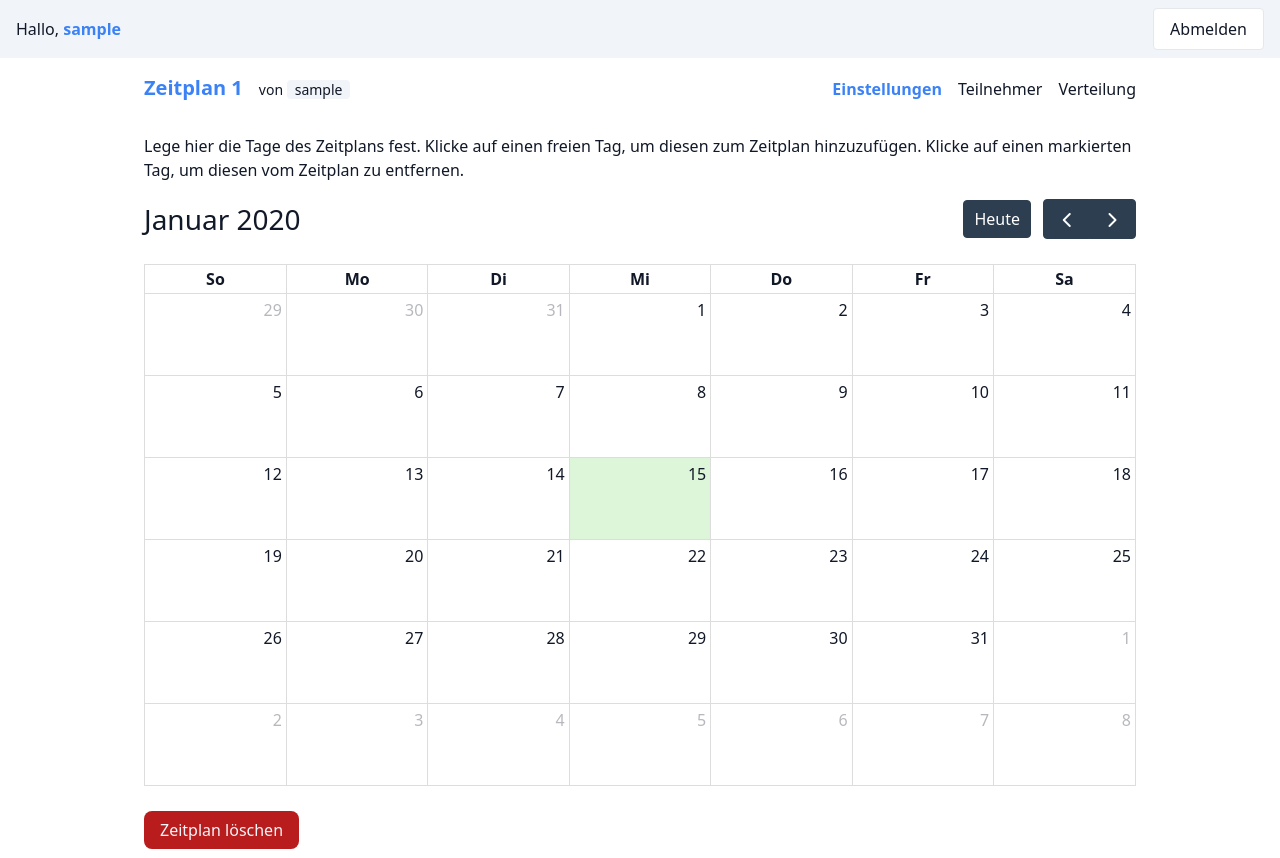
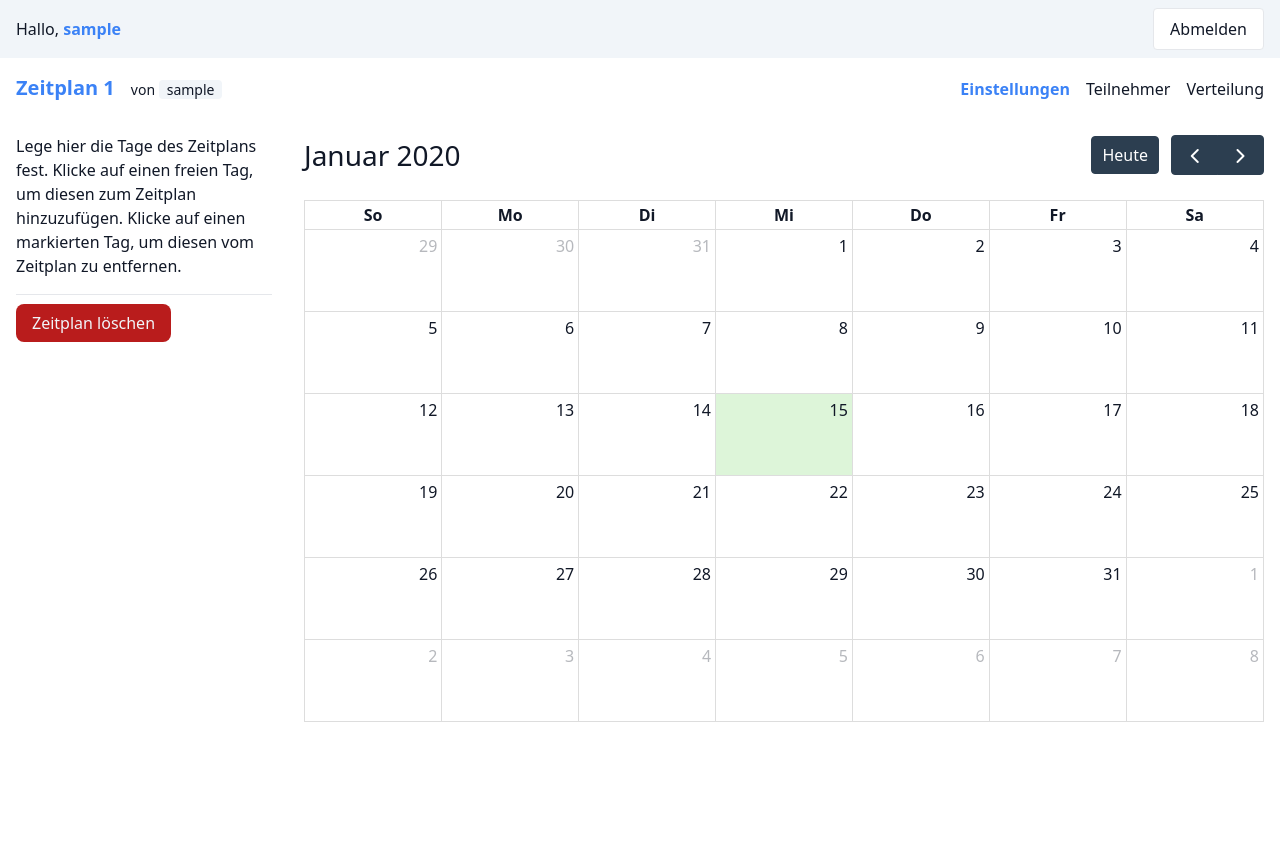
Before and after one commit to weinbusch/scheduler, a Django app: page /schedules/1/settings in a window 1280 px wide. After the commit the page ends 722 px from the top, so only its background shows below. Run offline with Django 4.2, Linux system fonts and the light colour scheme; a user stored in the database is signed in; tables that the repository leaves empty hold one stand-in row (values such as "Sample post"); lists and menus that the app fills with data are empty.

Commit message:
layout: use 2 column layout for settings and preferences

```diff
--- a/solver/static/solver/css/styles.css
+++ b/solver/static/solver/css/styles.css
@@ -784,6 +784,10 @@ video {
   border-bottom-width: 1px;
 }
 
+.border-t {
+  border-top-width: 1px;
+}
+
 .bg-slate-50 {
   --tw-bg-opacity: 1;
   background-color: rgb(248 250 252 / var(--tw-bg-opacity));
@@ -873,6 +877,10 @@ video {
 
 .pb-4 {
   padding-bottom: 1rem;
+}
+
+.pt-4 {
+  padding-top: 1rem;
 }
 
 .text-center {
@@ -966,6 +974,11 @@ video {
 .text-purple-600 {
   --tw-text-opacity: 1;
   color: rgb(147 51 234 / var(--tw-text-opacity));
+}
+
+.text-red-500 {
+  --tw-text-opacity: 1;
+  color: rgb(239 68 68 / var(--tw-text-opacity));
 }
 
 .underline {
--- a/solver/templates/solver/schedule_assignments.html
+++ b/solver/templates/solver/schedule_assignments.html
@@ -3,7 +3,7 @@
 
 {% block main %}
 <main class="p-4 mx-auto max-w-screen-lg space-y-8">
-  <section class="space-y-4 md:space-y-0 md:flex md:flex-row md:justify-between md:items-baseline">
+  <header class="space-y-4 md:space-y-0 md:flex md:flex-row md:justify-between md:items-baseline">
     <div class="flex flex-row space-x-4 items-baseline">
       <h1 class="text-blue-500 text-xl font-semibold">Zeitplan {{ schedule.id }}</h1>
       <div class="text-sm">
@@ -12,7 +12,7 @@
       </div>
     </div>
     {% include "solver/navigation.html" %}
-  </section>
+  </header>
   <section id="app"></section>
 </main>
 {% endblock %}
--- a/solver/templates/solver/schedule_preferences.html
+++ b/solver/templates/solver/schedule_preferences.html
@@ -48,6 +48,9 @@
         <div class="space-y-4">
           <div>
             {{ form.name }}
+            {% for error in form.name.errors %}
+            <div class="px-2 text-red-500">{{ error }}</div>
+            {% endfor %}
           </div>
           <div class="space-y-1 px-2">
             {% for choice in form.weekdays %}
--- a/solver/templates/solver/schedule_settings.html
+++ b/solver/templates/solver/schedule_settings.html
@@ -2,9 +2,9 @@
 {% load static %}
 
 {% block main %}
-<main class="p-4 mx-auto max-w-screen-lg space-y-8">
-  <section class="space-y-4">
-    <div class="space-y-4 md:space-y-0 md:flex md:flex-row md:justify-between md:items-baseline">
+<main class="p-4 mx-auto max-w-screen-xl space-y-8">
+
+  <header class="space-y-4 md:space-y-0 md:flex md:flex-row md:justify-between md:items-baseline">
     <div class="flex flex-row space-x-4 items-baseline">
       <h1 class="text-blue-500 text-xl font-semibold">Zeitplan {{ schedule.id }}</h1>
       <div class="text-sm">
@@ -13,20 +13,28 @@
       </div>
     </div>
     {% include "solver/navigation.html" %}
-    </div>
-  </section>
-  <section class="space-y-4">
+  </header>
+
+  <div class="flex flex-row space-x-8">
+    <section>
+      <div class="w-64 space-y-4">
         <div>
           Lege hier die Tage des Zeitplans fest. Klicke auf einen freien
           Tag, um diesen zum Zeitplan hinzuzufügen. Klicke auf einen
           markierten Tag, um diesen vom Zeitplan zu entfernen.
         </div>
-    <div id="calendar"></div>
-  </section>
-  <div>
+        <div class="pt-4 border-t">
           <a href="{% url 'delete_schedule' schedule.id %}" class="px-4 py-2 rounded-lg bg-red-700 hover:bg-red-800 text-slate-100">
             Zeitplan löschen
           </a>
+        </div>
+
+      </div>
+    </section>
+
+    <section>
+      <div id="calendar"></div>
+    </section>
   </div>
 
 </main>
```
Lines whose indentation alone changed are shown as unchanged.
